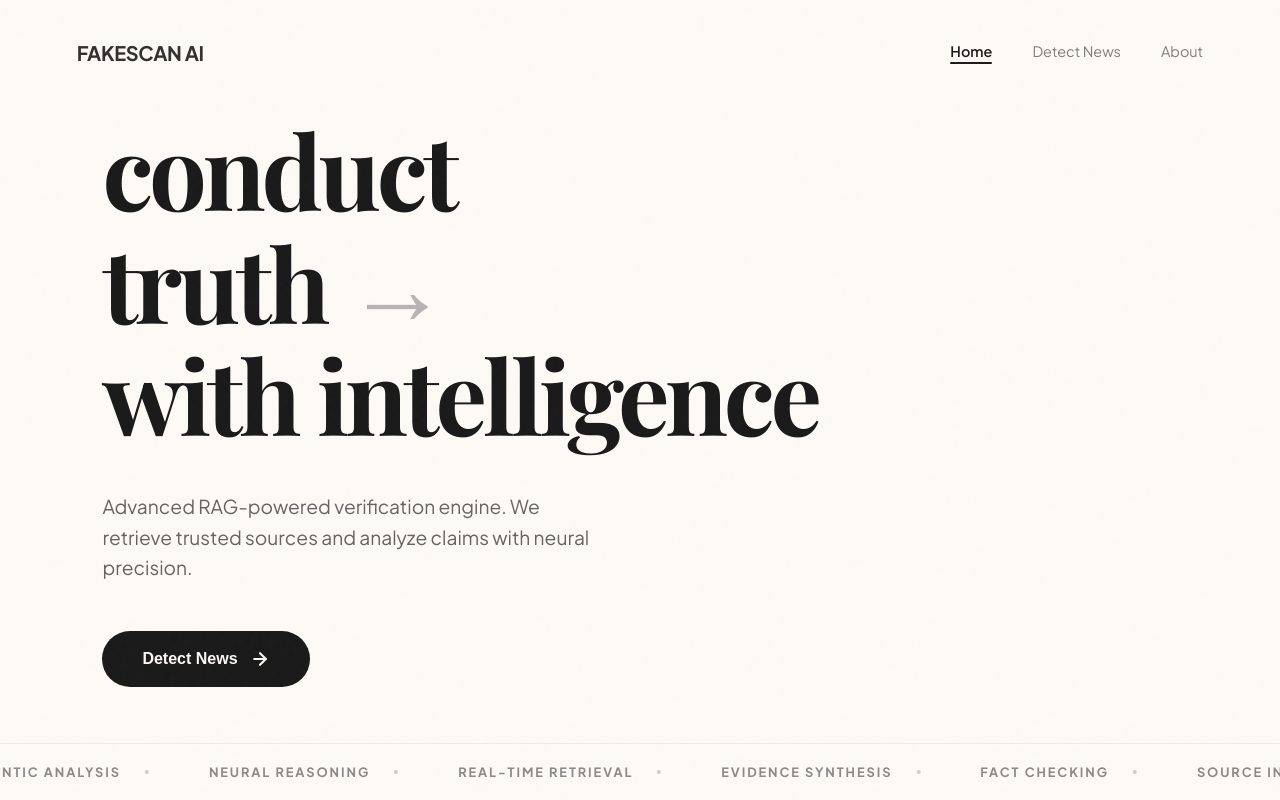
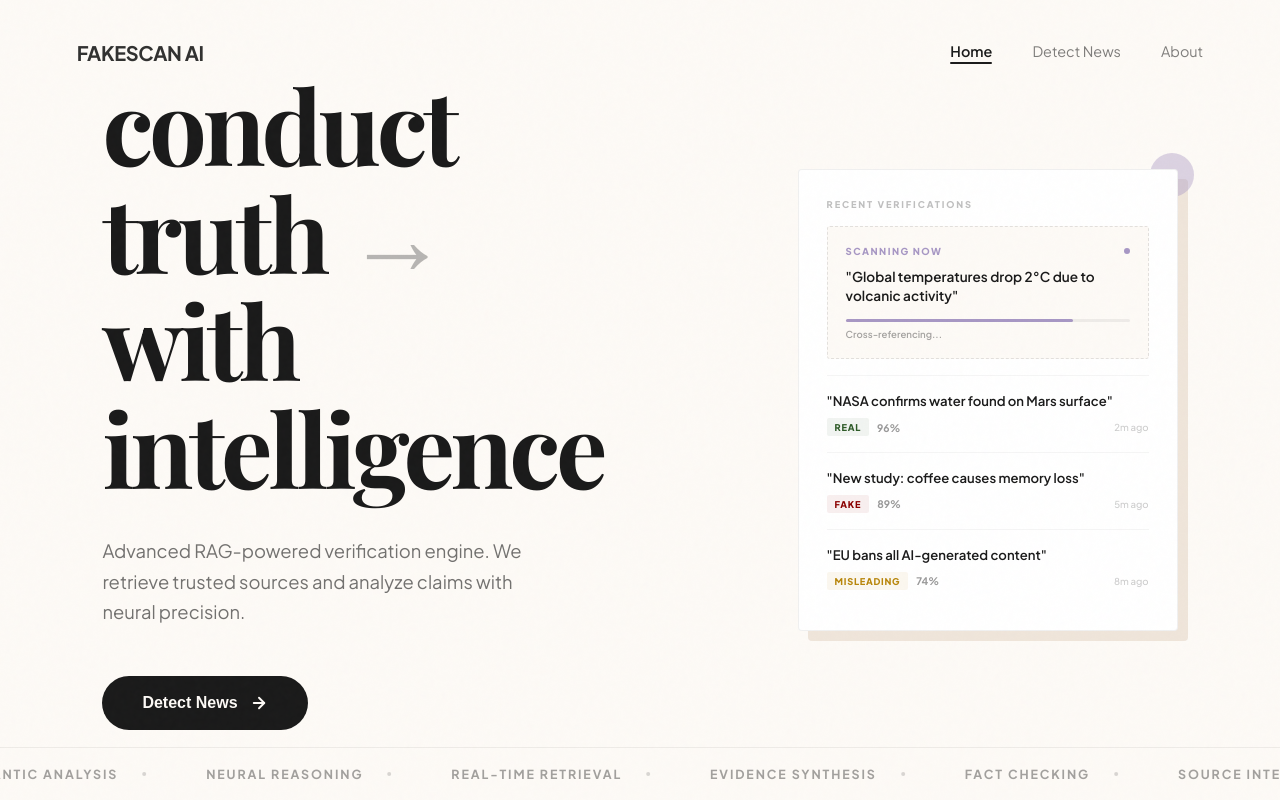
Before and after one commit to bhanu-3333/retrieval-augmented-fact-checker, a Next.js app in the folder fake-news-frontend/: page / in a window 1280 px wide. Built offline with nearby package versions, Linux system fonts and the light colour scheme; a web font is replaced by a local one.

Commit message:
feat: add LandingHero component with real-time verification status and claim feed

```diff
--- a/fake-news-frontend/src/components/LandingHero.jsx
+++ b/fake-news-frontend/src/components/LandingHero.jsx
@@ -1,9 +1,42 @@
 'use client';
 
-import React from 'react';
+import React, { useState, useEffect } from 'react';
 import Link from 'next/link';
 
+const claims = [
+  { text: '"NASA confirms water found on Mars surface"', verdict: 'Real', confidence: 96, time: '2m ago' },
+  { text: '"New study: coffee causes memory loss"', verdict: 'Fake', confidence: 89, time: '5m ago' },
+  { text: '"EU bans all AI-generated content"', verdict: 'Misleading', confidence: 74, time: '8m ago' },
+];
+
 const LandingHero = () => {
+  const [scanProgress, setScanProgress] = useState(0);
+  const [scanPhase, setScanPhase] = useState(0);
+
+  const phases = ['Retrieving sources...', 'Cross-referencing...', 'Analyzing semantics...'];
+
+  useEffect(() => {
+    const interval = setInterval(() => {
+      setScanProgress(prev => {
+        if (prev >= 100) {
+          setScanPhase(p => (p + 1) % phases.length);
+          return 0;
+        }
+        return prev + 2;
+      });
+    }, 60);
+    return () => clearInterval(interval);
+  }, [phases.length]);
+
+  const getColor = (verdict) => {
+    switch (verdict) {
+      case 'Real': return '#2d5a27';
+      case 'Fake': return '#8b0000';
+      case 'Misleading': return '#b8860b';
+      default: return '#1a1a1a';
+    }
+  };
+
   return (
     <section style={{
       minHeight: '100vh',
@@ -14,43 +47,30 @@ const LandingHero = () => {
       overflow: 'hidden',
       background: 'var(--background)'
     }}>
-      {/* Background Shapes inspired by editorial style */}
+      {/* Subtle background accents */}
       <div className="art-block art-tan animate-slow-float" style={{
-        width: '280px',
-        height: '140px',
-        top: '15%',
-        right: '12%',
-        borderRadius: '4px',
-        opacity: 0.6
+        width: '200px', height: '100px', top: '12%', right: '8%',
+        borderRadius: '4px', opacity: 0.35
+      }}></div>
+      <div className="art-block art-purple" style={{
+        width: '45px', height: '45px', borderRadius: '50%',
+        bottom: '28%', left: '40%', opacity: 0.4
       }}></div>
 
-      <div className="art-block art-purple" style={{
-        width: '60px',
-        height: '60px',
-        borderRadius: '50%',
-        top: '40%',
-        left: '42%',
-        opacity: 0.8
-      }}></div>
-
-      <div className="art-block art-black" style={{
-        width: '120px',
-        height: '120px',
-        bottom: '10%',
-        right: '25%',
-        transform: 'rotate(-15deg)',
-        opacity: 0.05
-      }}></div>
-
-      <div className="animate-fade-in" style={{ maxWidth: '1200px', width: '100%', display: 'flex', gap: '40px', alignItems: 'flex-start', justifyContent: 'space-between' }}>
-
-        <div style={{ flex: '1 1 600px', zIndex: 2 }}>
+      {/* Main content */}
+      <div className="animate-fade-in" style={{
+        maxWidth: '1200px', width: '100%',
+        display: 'flex', gap: '80px',
+        alignItems: 'center', justifyContent: 'space-between'
+      }}>
+        {/* LEFT */}
+        <div style={{ flex: '1 1 500px', zIndex: 2 }}>
           <h1 className="editorial-text" style={{
             fontSize: 'clamp(3.5rem, 8vw, 6.5rem)',
             fontWeight: '700',
             color: 'var(--foreground)',
-            marginBottom: '40px',
-            maxWidth: '800px'
+            marginBottom: '36px',
+            lineHeight: 1.05
           }}>
             conduct <br />
             truth <span style={{ fontStyle: 'italic', opacity: 0.3 }}>→</span> <br />
@@ -58,12 +78,9 @@ const LandingHero = () => {
           </h1>
 
           <p style={{
-            fontSize: '1.2rem',
-            color: 'rgba(0, 0, 0, 0.6)',
-            maxWidth: '500px',
-            marginBottom: '48px',
-            lineHeight: '1.6',
-            fontWeight: '400'
+            fontSize: '1.15rem', color: 'rgba(0,0,0,0.55)',
+            maxWidth: '460px', marginBottom: '48px',
+            lineHeight: '1.65', fontWeight: '400'
           }}>
             Advanced RAG-powered verification engine. We retrieve trusted sources and analyze claims with neural precision.
           </p>
@@ -71,152 +88,140 @@ const LandingHero = () => {
           <Link href="/detect" style={{ textDecoration: 'none' }}>
             <button className="premium-btn">
               Detect News
-              <svg width="20" height="20" viewBox="0 0 24 24" fill="none" stroke="currentColor" strokeWidth="2.5" strokeLinecap="round" strokeLinejoin="round">
-                <line x1="5" y1="12" x2="19" y2="12"></line>
-                <polyline points="12 5 19 12 12 19"></polyline>
+              <svg width="18" height="18" viewBox="0 0 24 24" fill="none" stroke="currentColor" strokeWidth="2.5" strokeLinecap="round" strokeLinejoin="round">
+                <line x1="5" y1="12" x2="19" y2="12"/><polyline points="12 5 19 12 12 19"/>
               </svg>
             </button>
           </Link>
         </div>
 
-        {/* Artistic Abstract Element Side */}
+        {/* RIGHT — Recent Verifications Feed */}
+        <div className="hero-card" style={{ flex: '0 0 380px', position: 'relative', zIndex: 2 }}>
+
+          {/* Tan offset layer */}
           <div style={{
-          flex: '0 0 400px',
-          height: '500px',
-          position: 'relative',
-          display: 'none',
-          '@media (min-width: 1024px)': { display: 'block' }
-        }} className="animate-fade-in">
-          <div style={{
-            width: '100%',
-            height: '100%',
-            background: 'var(--accent-muted)',
-            borderRadius: '4px',
-            padding: '40px',
-            display: 'flex',
-            flexDirection: 'column',
-            justifyContent: 'space-between',
-            position: 'relative',
-            overflow: 'hidden'
-          }}>
-             <div style={{
-               width: '40px',
-               height: '40px',
-               background: 'var(--accent-purple)',
-               borderRadius: '50%'
+            position: 'absolute', top: '10px', left: '10px', right: '-10px', bottom: '-10px',
+            background: 'var(--accent-tan)', borderRadius: '4px', opacity: 0.4, zIndex: -1
           }}></div>
 
-             <div style={{ alignSelf: 'flex-end' }}>
           <div style={{
-                 width: '180px',
-                 height: '80px',
-                 background: 'var(--foreground)',
-                 borderRadius: '2px',
-                 marginBottom: '15px',
-                 opacity: 0.9,
-                 display: 'flex',
-                 alignItems: 'center',
-                 justifyContent: 'center',
-                 color: 'var(--background)',
-                 fontFamily: 'JetBrains Mono, monospace',
-                 fontSize: '0.8rem'
-               }}>NEURAL_SYNC: 98%</div>
+            background: '#fff', borderRadius: '4px',
+            border: '1px solid rgba(0,0,0,0.06)', overflow: 'hidden'
+          }}>
+            {/* Panel header */}
+            <div style={{ padding: '28px 28px 0' }}>
+              <p style={{ fontSize: '0.58rem', fontWeight: '800', textTransform: 'uppercase', letterSpacing: '0.2em', color: 'rgba(0,0,0,0.25)', marginBottom: '6px' }}>
+                Recent Verifications
+              </p>
+            </div>
+
+            {/* Currently scanning item */}
             <div style={{
-                 width: '240px',
-                 height: '120px',
-                 background: 'var(--accent-tan)',
-                 borderRadius: '2px'
+              margin: '16px 28px', padding: '18px',
+              background: 'var(--background)', borderRadius: '3px',
+              border: '1px dashed rgba(0,0,0,0.1)', position: 'relative'
+            }}>
+              <div style={{ display: 'flex', justifyContent: 'space-between', alignItems: 'center', marginBottom: '10px' }}>
+                <span style={{ fontSize: '0.6rem', fontWeight: '800', textTransform: 'uppercase', letterSpacing: '0.15em', color: 'var(--accent-purple)' }}>
+                  Scanning Now
+                </span>
+                <span className="blink-dot" style={{ width: '6px', height: '6px', borderRadius: '50%', background: 'var(--accent-purple)', display: 'inline-block' }}></span>
+              </div>
+              <p style={{ fontSize: '0.85rem', fontWeight: '600', color: 'var(--foreground)', lineHeight: '1.4', marginBottom: '14px' }}>
+                "Global temperatures drop 2°C due to volcanic activity"
+              </p>
+              {/* Progress bar */}
+              <div style={{ height: '3px', background: 'rgba(0,0,0,0.06)', borderRadius: '2px', marginBottom: '6px' }}>
+                <div style={{
+                  height: '100%', width: `${scanProgress}%`,
+                  background: 'var(--accent-purple)', borderRadius: '2px',
+                  transition: 'width 0.06s linear'
                 }}></div>
               </div>
+              <p style={{ fontSize: '0.6rem', color: 'rgba(0,0,0,0.35)', fontWeight: '600' }}>{phases[scanPhase]}</p>
+            </div>
 
+            {/* Completed claims */}
+            <div style={{ padding: '0 28px 24px' }}>
+              {claims.map((claim, i) => (
+                <div key={i} style={{
+                  padding: '16px 0',
+                  borderTop: '1px solid rgba(0,0,0,0.04)',
+                  display: 'flex', flexDirection: 'column', gap: '8px'
+                }}>
+                  <p style={{ fontSize: '0.82rem', fontWeight: '600', color: 'var(--foreground)', lineHeight: '1.35' }}>
+                    {claim.text}
+                  </p>
+                  <div style={{ display: 'flex', justifyContent: 'space-between', alignItems: 'center' }}>
+                    <div style={{ display: 'flex', alignItems: 'center', gap: '8px' }}>
+                      <span style={{
+                        fontSize: '0.58rem', fontWeight: '800', textTransform: 'uppercase', letterSpacing: '0.08em',
+                        color: getColor(claim.verdict),
+                        background: `${getColor(claim.verdict)}10`,
+                        padding: '3px 8px', borderRadius: '2px'
+                      }}>{claim.verdict}</span>
+                      <span style={{ fontSize: '0.65rem', fontWeight: '700', color: 'rgba(0,0,0,0.4)' }}>{claim.confidence}%</span>
+                    </div>
+                    <span style={{ fontSize: '0.6rem', color: 'rgba(0,0,0,0.2)', fontWeight: '500' }}>{claim.time}</span>
+                  </div>
+                </div>
+              ))}
+            </div>
+          </div>
+
+          {/* Purple accent */}
           <div style={{
-               position: 'absolute',
-               top: '-20px',
-               right: '-20px',
-               width: '150px',
-               height: '150px',
-               border: '1px solid rgba(0,0,0,0.1)',
-               borderRadius: '50%'
+            position: 'absolute', top: '-16px', right: '-16px',
+            width: '44px', height: '44px',
+            background: 'var(--accent-purple)', borderRadius: '50%',
+            opacity: 0.4, zIndex: -1
           }}></div>
         </div>
       </div>
-      </div>
 
-      {/* Infinite Marquee Scroller */}
+      {/* Infinite Marquee */}
       <div style={{
-        position: 'absolute',
-        bottom: 0,
-        left: 0,
-        right: 0,
-        overflow: 'hidden',
-        padding: '20px 0',
+        position: 'absolute', bottom: 0, left: 0, right: 0,
+        overflow: 'hidden', padding: '18px 0',
         borderTop: '1px solid rgba(0,0,0,0.06)'
       }}>
         <div className="marquee-track">
-          <div className="marquee-content">
+          {[0, 1].map(dup => (
+            <div className="marquee-content" key={dup} aria-hidden={dup === 1}>
               {['AI Verification', 'RAG Engine', 'Semantic Analysis', 'Neural Reasoning', 'Real-time Retrieval', 'Evidence Synthesis', 'Fact Checking', 'Source Intelligence', 'Misinformation Detection', 'Deep Learning'].map((item, i) => (
                 <span key={i} style={{
-                display: 'inline-flex',
-                alignItems: 'center',
-                gap: '24px',
-                marginRight: '60px',
-                fontSize: '0.8rem',
-                fontWeight: '700',
-                textTransform: 'uppercase',
-                letterSpacing: '0.15em',
-                color: 'var(--foreground)',
-                opacity: 0.5,
-                whiteSpace: 'nowrap'
+                  display: 'inline-flex', alignItems: 'center', gap: '24px',
+                  marginRight: '60px', fontSize: '0.78rem', fontWeight: '700',
+                  textTransform: 'uppercase', letterSpacing: '0.15em',
+                  color: 'var(--foreground)', opacity: 0.4, whiteSpace: 'nowrap'
                 }}>
                   {item}
                   <span style={{ width: '4px', height: '4px', borderRadius: '50%', background: 'var(--foreground)', opacity: 0.4, display: 'inline-block' }}></span>
                 </span>
               ))}
             </div>
-          <div className="marquee-content" aria-hidden="true">
-            {['AI Verification', 'RAG Engine', 'Semantic Analysis', 'Neural Reasoning', 'Real-time Retrieval', 'Evidence Synthesis', 'Fact Checking', 'Source Intelligence', 'Misinformation Detection', 'Deep Learning'].map((item, i) => (
-              <span key={i} style={{
-                display: 'inline-flex',
-                alignItems: 'center',
-                gap: '24px',
-                marginRight: '60px',
-                fontSize: '0.8rem',
-                fontWeight: '700',
-                textTransform: 'uppercase',
-                letterSpacing: '0.15em',
-                color: 'var(--foreground)',
-                opacity: 0.5,
-                whiteSpace: 'nowrap'
-              }}>
-                {item}
-                <span style={{ width: '4px', height: '4px', borderRadius: '50%', background: 'var(--foreground)', opacity: 0.4, display: 'inline-block' }}></span>
-              </span>
           ))}
-          </div>
         </div>
       </div>
 
       <style jsx>{`
         @media (max-width: 1024px) {
-          div[style*="flex: 0 0 400px"] {
-            display: none !important;
-          }
+          .hero-card { display: none !important; }
         }
         .marquee-track {
-          display: flex;
-          width: max-content;
+          display: flex; width: max-content;
           animation: marquee 30s linear infinite;
         }
-        .marquee-content {
-          display: flex;
-          flex-shrink: 0;
-        }
+        .marquee-content { display: flex; flex-shrink: 0; }
         @keyframes marquee {
           0% { transform: translateX(0); }
           100% { transform: translateX(-50%); }
         }
-        .marquee-track:hover {
-          animation-play-state: paused;
+        .marquee-track:hover { animation-play-state: paused; }
+        .blink-dot { animation: blink 1.2s infinite; }
+        @keyframes blink {
+          0%, 100% { opacity: 1; }
+          50% { opacity: 0.2; }
         }
       `}</style>
     </section>
```
Lines whose indentation alone changed are shown as unchanged.
